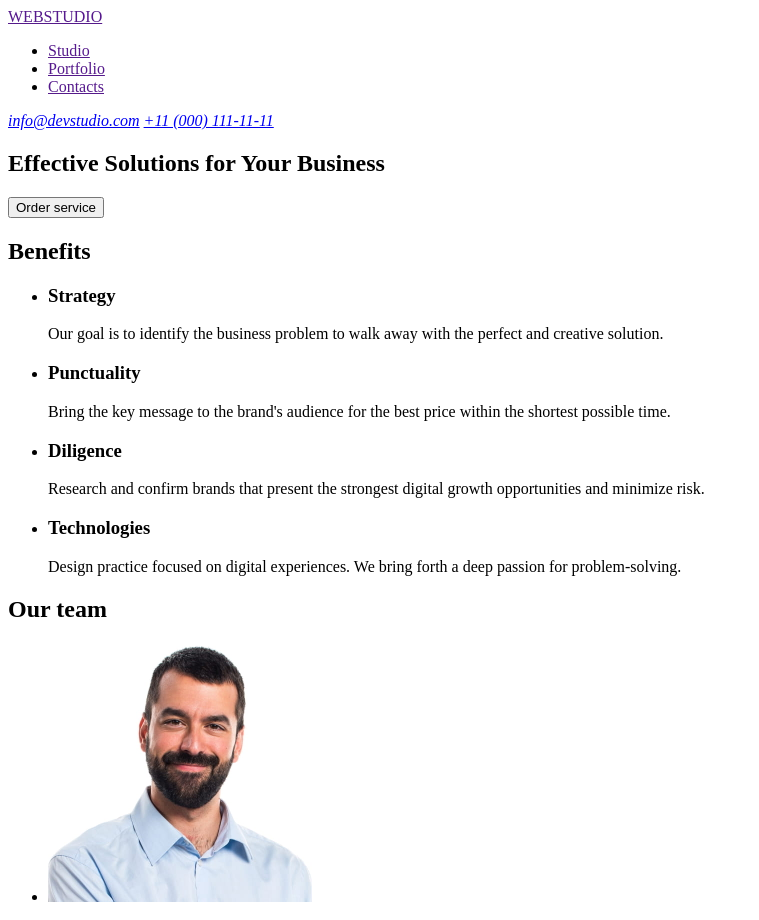
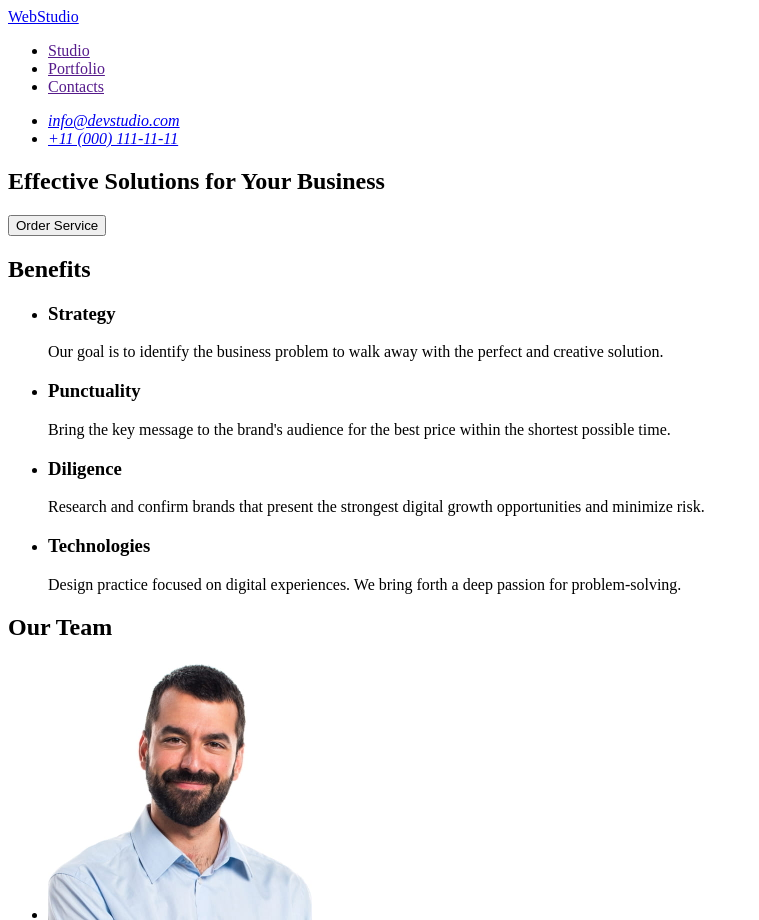
Before and after one commit to NastyaSobipan/goit-markup-hw-01, a plain HTML site: page index.html in a window 1280 px wide. Shown: the top 920 px of the page, without its empty margins (0-759 px from the left). Drawn offline with Linux system fonts and the light colour scheme.

Commit message:
fix index html

```diff
--- a/index.html
+++ b/index.html
@@ -10,7 +10,7 @@
 <body>
     <header>
         <nav>
-            <a href="">WEBSTUDIO</a>
+            <a href="./index.html">WebStudio</a>
             <ul>
                 <li>
                     <a href="">Studio</a>
@@ -24,15 +24,20 @@
             </ul>
         </nav>
         <address>
-            <a href="mailto:info@devstudio.com">info@devstudio.com</a>
-            <a href="tel:+110001111111">+11 (000) 111-11-11</a>
-
+            <ul>
+                <li>
+                    <a href="mailto:info@devstudio.com">info@devstudio.com</a>
+                </li>
+                <li>
+                    <a href="tel:+110001111111">+11 (000) 111-11-11</a>
+                </li>
+            </ul>
         </address>
     </header>
     <main>
         <section>
             <h1> Effective Solutions for Your Business</h1>
-            <button type="button">Order service</button>
+            <button type="button">Order Service</button>
         </section>
         <section>
             <h2>Benefits</h2>
@@ -60,7 +65,7 @@
             </ul>
         </section>
         <section>
-            <h2>Our team</h2>
+            <h2>Our Team</h2>
             <ul>
                 <li>
                     <img src="./images/mark-guerrero.jpg" alt="Mark Guerrero" width="264" height="260" />
@@ -86,7 +91,7 @@
         </section>
     </main>
     <footer>
-        <a href="">WEBSTUDIO</a>
+        <a href="./index.html">WebStudio</a>
         <p>Increase the flow of customers and sales for your business with digital marketing & growth solutions.</p>
     </footer>
 </body>
```
